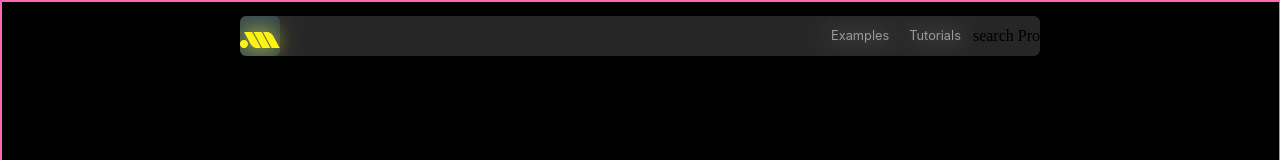
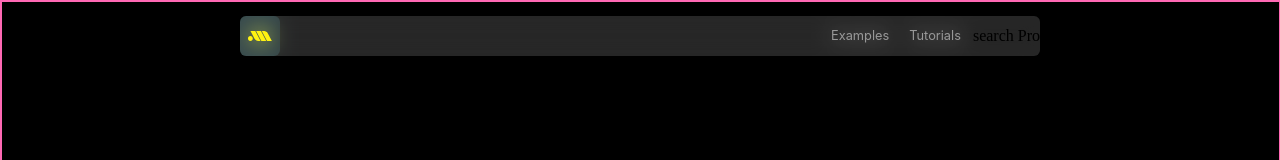
Before and after one commit to rikisommers/angular-motion-poc, an Angular app: page / in a window 1280 px wide. Shown: the top 160 px of the page. Built offline with nearby package versions, Linux system fonts and the light colour scheme.

Commit message:
grrrraaaaaaffffuuuuuck

```diff
--- a/src/app/components/navigation/navbar.component.scss
+++ b/src/app/components/navigation/navbar.component.scss
@@ -39,6 +39,13 @@
   overflow: hidden;
   background-color: rgba(131, 230, 247, 0.1);
   cursor: pointer;
+  padding:8px;
+
+  img{
+    width:100%;
+    height:100%;
+    object-fit: contain;
+  }
 }
 
 .c-navbar__menu{
```
